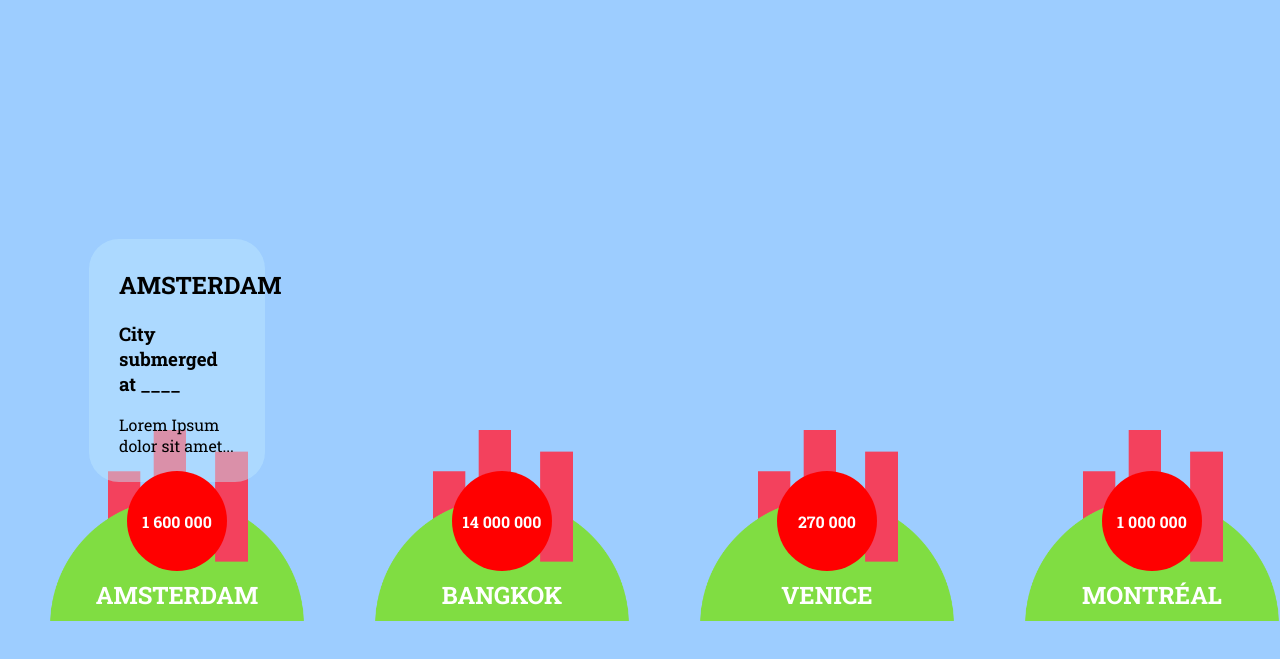
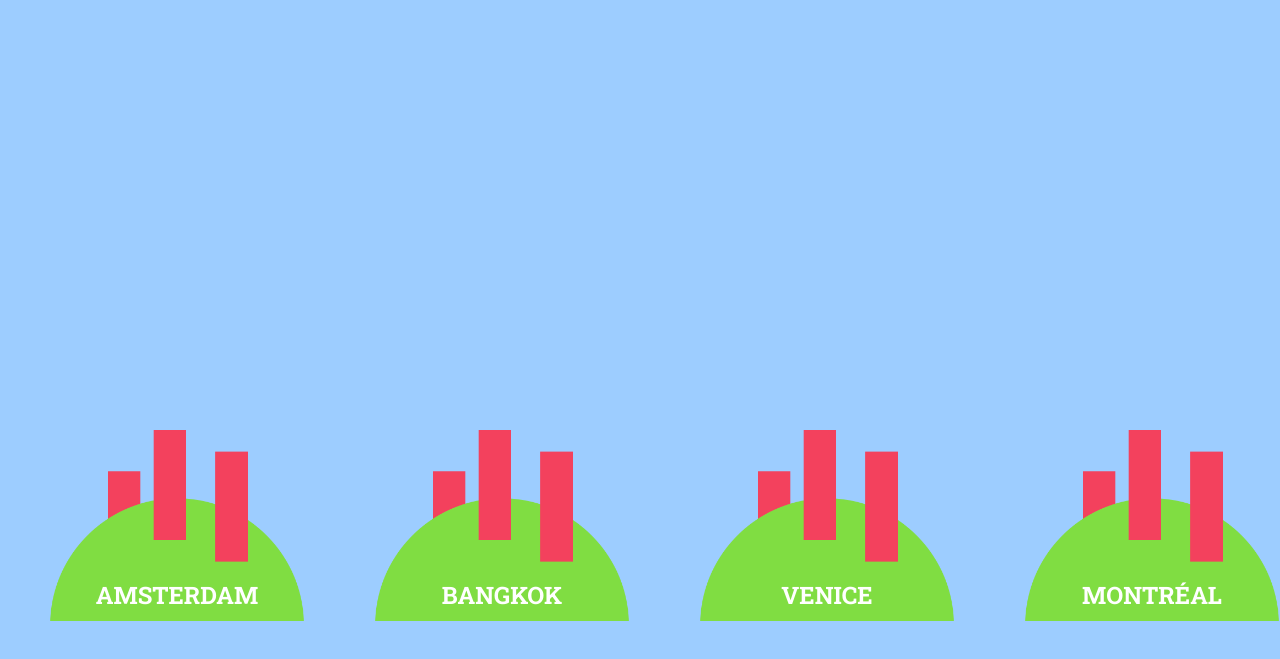
Before and after one commit to Stamga/floodingcities, a plain HTML site: page index.html in a window 1280 px wide. Shown: the part 179-838 px from the top of the page. Drawn offline with nearby package versions, Linux system fonts and the light colour scheme.

Commit message:
Optimisation du fonctionnement des fonctions pour l'informations de chaque villes.

```diff
--- a/index.html
+++ b/index.html
@@ -108,7 +108,7 @@
 			<div class="water-wave water-wave-2" style="top:90%"></div>
 
 			<div class="water-wave water-wave-3" style="top:90%"></div>
-		</main>s
+		</main>
 	<script src="https://code.jquery.com/jquery-3.1.1.min.js"></script>
 	<script src="https://code.jquery.com/ui/1.12.1/jquery-ui.min.js"></script>
 	<script src="js/main.js"></script>
--- a/js/main.js
+++ b/js/main.js
@@ -25,48 +25,11 @@
 {
 	init();
 
-	if(isAtPercent(20,35))
-	{
-		cityMontreal.find('.city-info').addClass('visible');
-		cityMontreal.find('.city-bubble').addClass('visible');
-	}
-
-	if(isAtPercent(35,50))
-	{
-		cityMontreal.find('.city-info').removeClass('visible');
-		cityVenice.find('.city-info').addClass('visible');
-
-		cityVenice.find('.city-bubble').addClass('visible');
-	}
-
-	if(isAtPercent(50,65))
-	{
-		cityVenice.find('.city-info').removeClass('visible');
-		cityBangkok.find('.city-info').addClass('visible');
-
-		cityBangkok.find('.city-bubble').addClass('visible');
-	}
-
-	if(isAtPercent(65,80))
-	{
-		cityBangkok.find('.city-info').removeClass('visible');
-		cityAmsterdam.find('.city-info').addClass('visible');
-
-		cityAmsterdam.find('.city-bubble').addClass('visible');
-	}
-
-	if(isAtPercent(80,95))
-	{
-		cityAmsterdam.find('.city-info').removeClass('visible');
-		cityFrancisco.find('.city-info').addClass('visible');
-
-		cityFrancisco.find('.city-bubble').addClass('visible');
-	}
-
-	else
-	{
-		//cityMontreal.find('.city-bubble').removeClass('visible');
-	}
+	toggleCity(cityMontreal, isAtPercent(20,35));
+	toggleCity(cityVenice, isAtPercent(35,50));
+	toggleCity(cityBangkok, isAtPercent(50,65));
+	toggleCity(cityAmsterdam, isAtPercent(65,80));
+	toggleCity(cityFrancisco, isAtPercent(80,95));
 });
 
 function init ()
@@ -75,6 +38,20 @@
 	windowHeight = $(window).height();
 	waterLevel();
 	shiftYear();
+}
+
+function toggleCity(city, isVisible)
+{
+	if(isVisible)
+	{
+		city.find('.city-info').addClass('visible');
+		city.find('.city-bubble').addClass('visible');
+	}
+	else
+	{
+		city.find('.city-info').removeClass('visible');
+		city.find('.city-bubble').removeClass('visible');
+	}
 }
 
 function waterLevel ()
```
